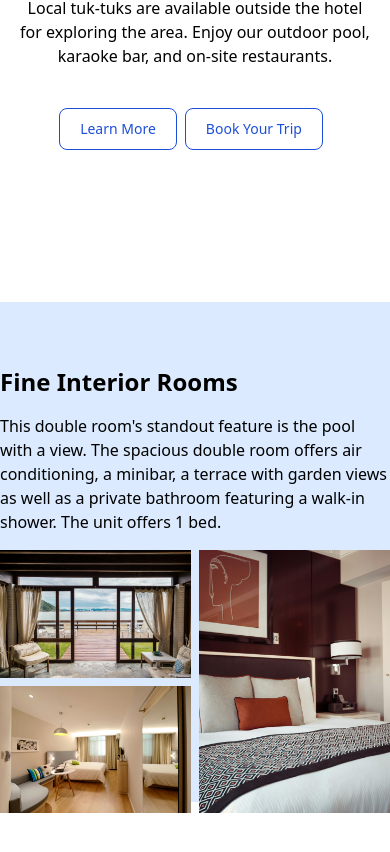
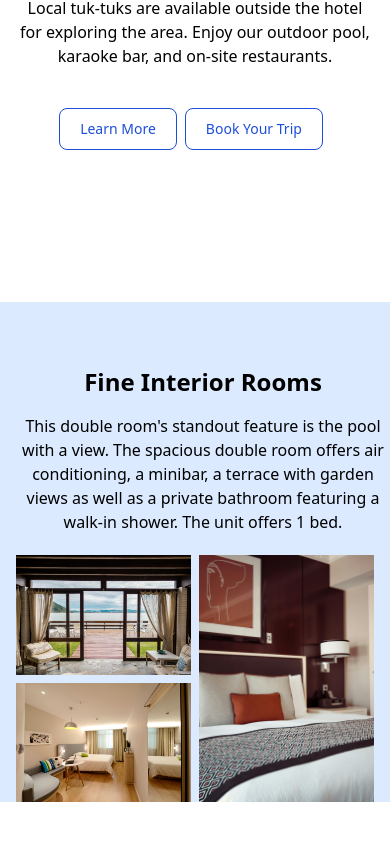
Before and after one commit to sashajhost/react_tailwind_app, a React (Create React App) app: page / in a window 390 px wide. Shown: the part 2403-3255 px from the top of the page. Built offline with nearby package versions, Linux system fonts and the light colour scheme.

Commit message:
responsive design for mobile

```diff
--- a/src/Components/Rooms.js
+++ b/src/Components/Rooms.js
@@ -6,15 +6,15 @@ import Room3 from '../Assets/Room3.jpg';
 const Rooms = () => {
   return (
     <div className='max-w-[1400px] h-[500px] bg-blue-100 mx-auto my-20 pt-16 lg-[20%] md:mb-[35%] grid lg:grid-cols-3 gap-4'>
-        <div className='relative col-span-2 lg:top-20 lg:col-span-1 '>
-            <h3 className='text-2xl font-bold '>Fine Interior Rooms</h3>
-            <p className='pt-4 '>This double room's standout feature is the pool with a view. The spacious double
+        <div className='relative col-span-2 g:top-20 lg:col-span-1 ps-4'>
+            <h3 className='text-2xl font-bold text-center md:text-left'>Fine Interior Rooms</h3>
+            <p className='pt-4 text-center md:text-left'>This double room's standout feature is the pool with a view. The spacious double
                 room offers air conditioning, a minibar, a terrace with garden views as well as
                 a private bathroom featuring a walk-in shower. The unit offers 1 bed.</p>
 
         </div>
 
-        <div className='grid grid-cols-2 col-span-2 gap-2'>
+        <div className='grid grid-cols-2 col-span-2 gap-2 pr-4 ps-4 '>
             <img className='object-cover w-full h-full' src={Room1} alt=''/>
             <img className='object-cover w-full h-full row-span-2' src={Room2} alt=''/>
             <img className='object-cover w-full h-full' src={Room3} alt=''/>
```
